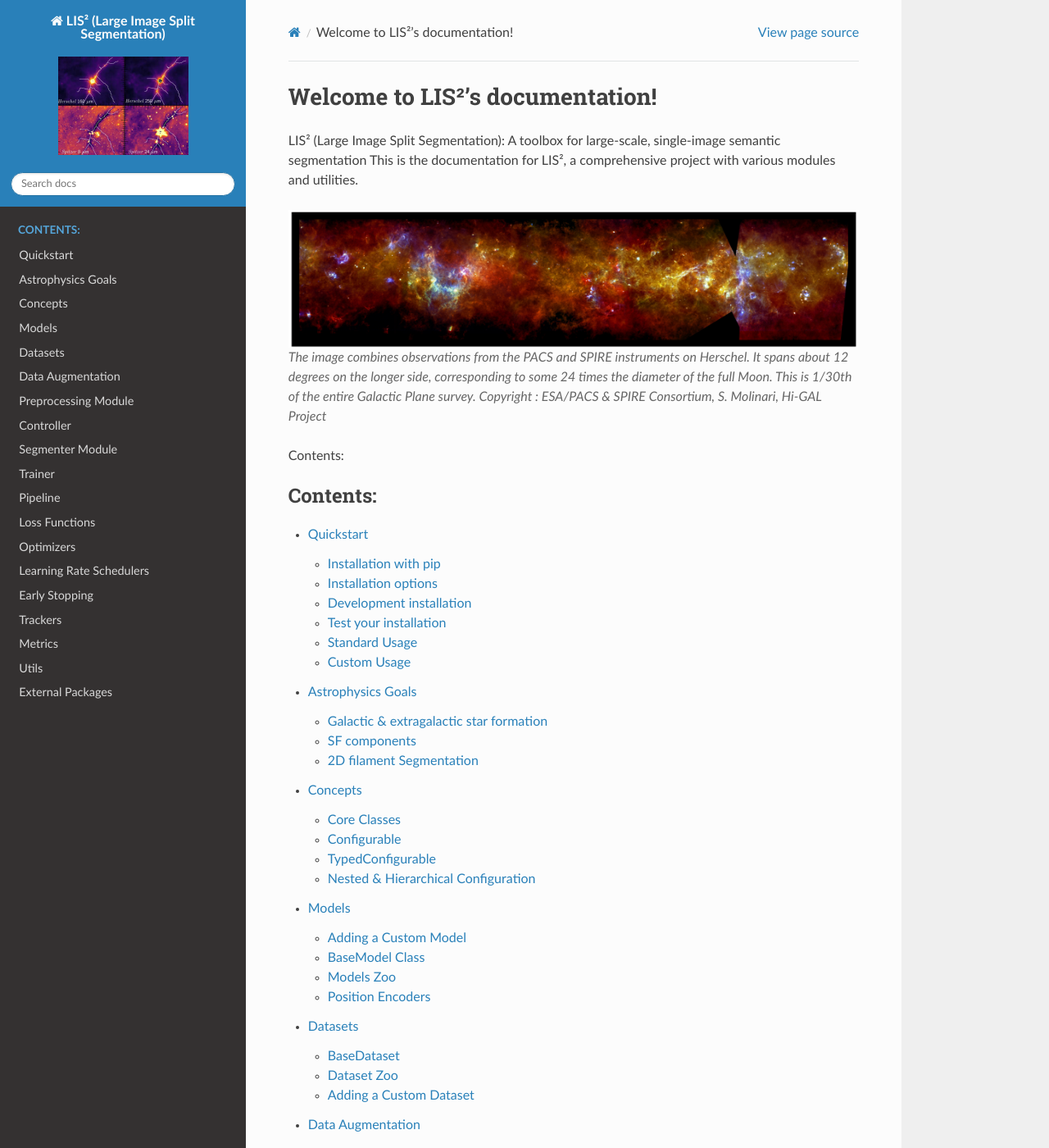
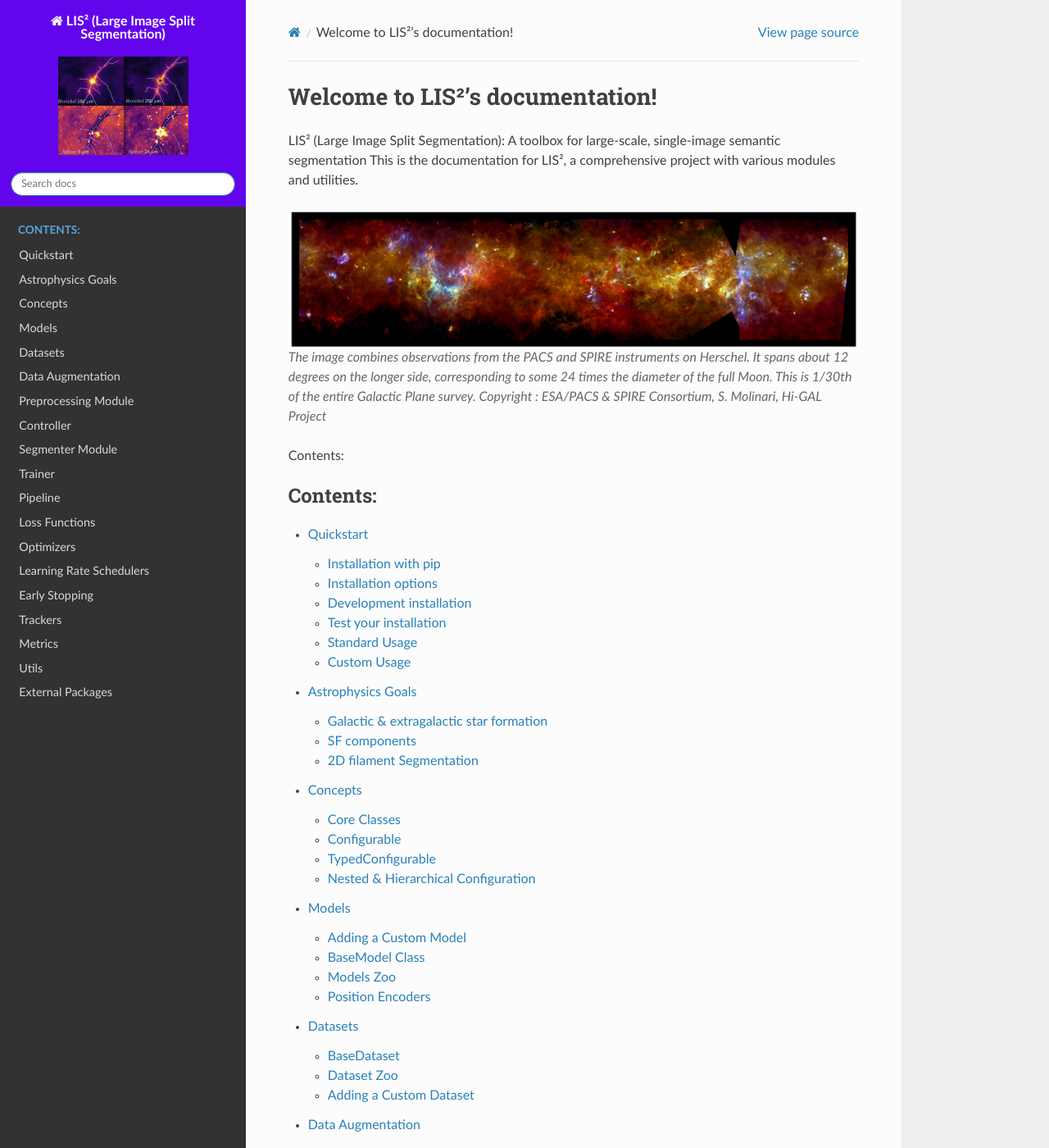
Before and after one commit to multi-learn/lis2, a Sphinx documentation site: the page built from docs/source/index.rst, in a window 1280 px wide and 1400 px high. Shown: the whole window at 82% size. Built offline with Sphinx 7.4.7 and the Read the Docs theme 3.1.0, drawn with Linux system fonts in a browser that asks for light colours.

Commit message:
Edit custom.css

```diff
--- a/docs/source/_static/custom.css
+++ b/docs/source/_static/custom.css
@@ -2,6 +2,9 @@
     font-size: 0.8em;
     color: #666;
 }
-:root {
-    --sd-color-primary: #6205ed;
+
+/* Fond de la zone de recherche et du haut de la barre latérale */
+.wy-side-nav-search,
+.wy-nav-top {
+    background-color: #6205ed;
 }
```
